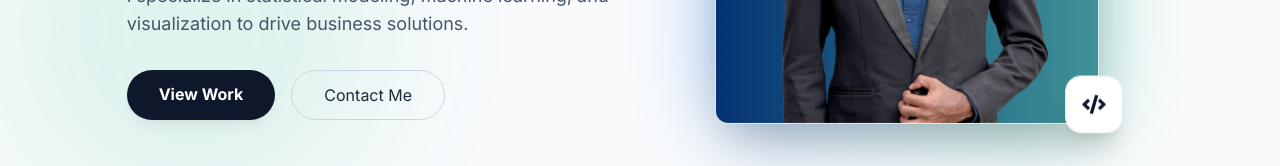
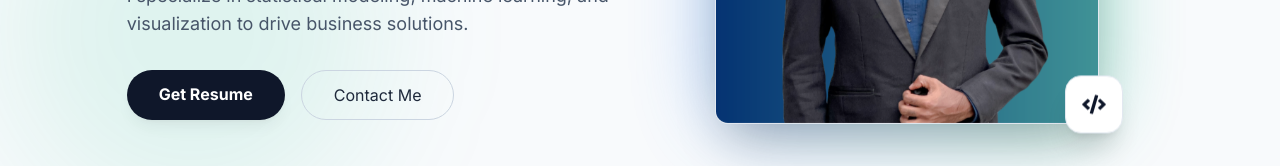
Before and after one commit to supunsb21/Portfolio-Website, a Next.js app: page / in a window 1280 px wide. Shown: the part 499-665 px from the top of the page. Built offline with nearby package versions, Linux system fonts and the light colour scheme.

Commit message:
Add resume

```diff
--- a/components/Hero.tsx
+++ b/components/Hero.tsx
@@ -71,10 +71,12 @@ export default function Hero() {
           </p>
           <div className="flex flex-wrap gap-4 justify-center md:justify-start">
             <a
-              href="#projects"
+              href="/docs/Supun%20Bandara%20Resume.pdf"
+              target="_blank"
+              rel="noopener noreferrer"
               className="px-8 py-3 bg-slate-900 dark:bg-white text-white dark:text-darker font-bold rounded-full hover:bg-slate-800 dark:hover:bg-gray-200 transition-all transform hover:-translate-y-1 shadow-lg shadow-black/5 dark:shadow-white/10"
             >
-              View Work
+              Get Resume
             </a>
             <a
               href="#contact"
```
Also changed, not shown: 1 other file (tests, documents, lock files or other folders).
